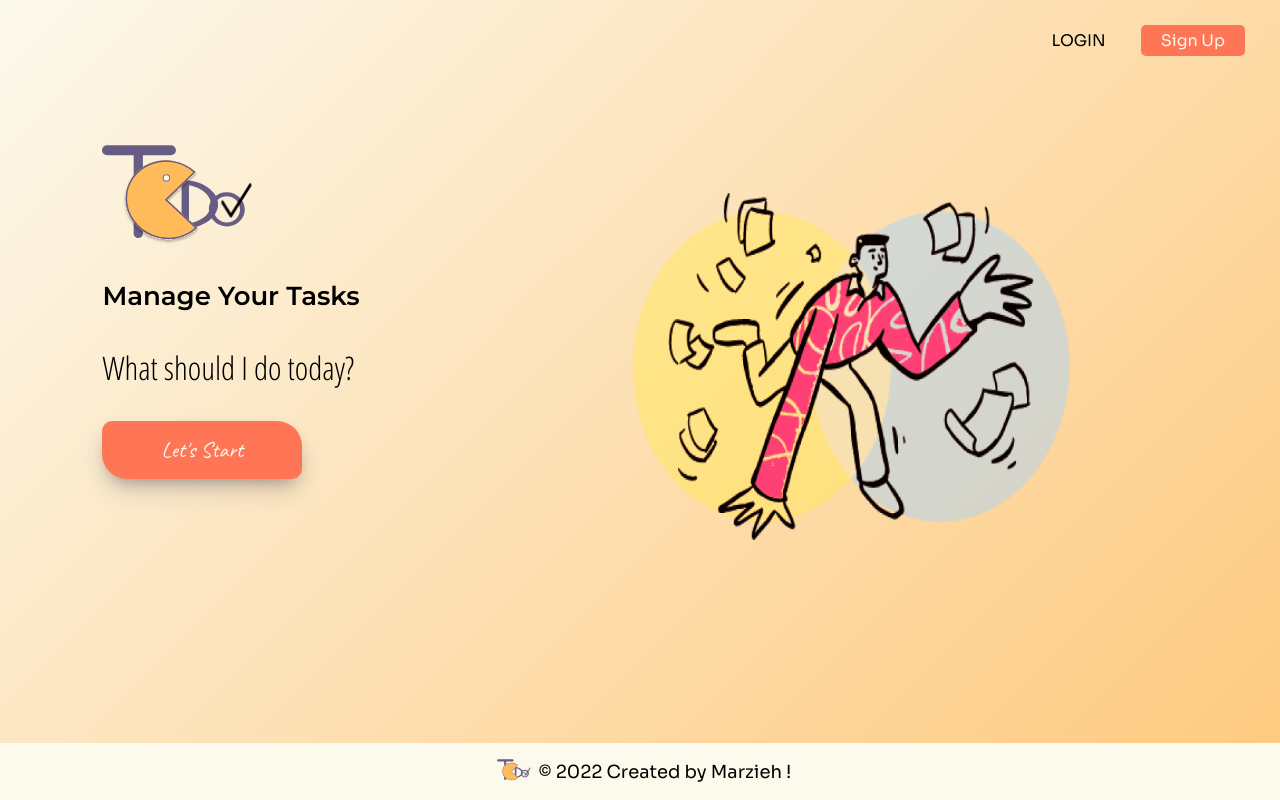
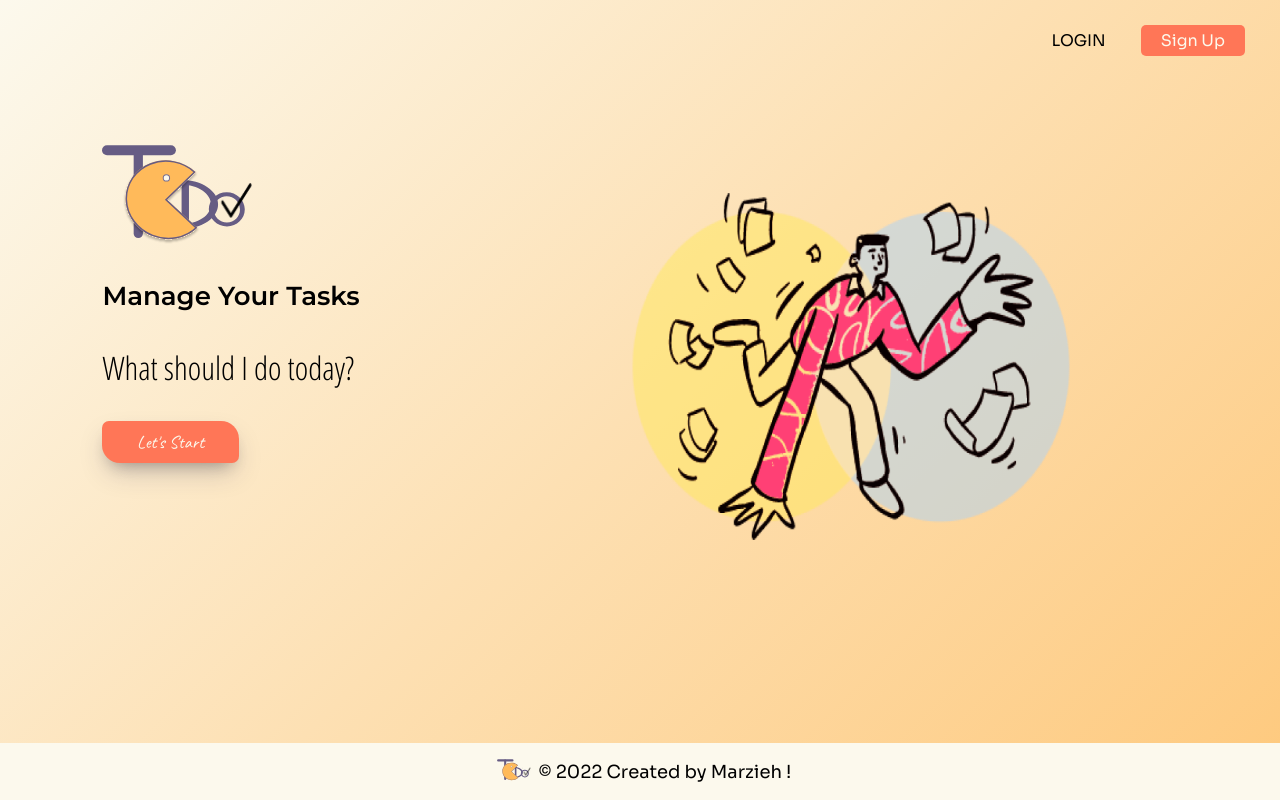
Before and after one commit to marzfd/Todo-List, a Next.js app in the folder client/: page / in a window 1280 px wide. Built offline with nearby package versions, Linux system fonts and the light colour scheme.

Commit message:
Make it better

```diff
--- a/client/components/Layout.js
+++ b/client/components/Layout.js
@@ -2,6 +2,7 @@ const Layout = ({ children }) => {
   return (
     <div>
       <main>
+
         {children}
       </main>
     </div>
--- a/client/pages/index.js
+++ b/client/pages/index.js
@@ -17,7 +17,8 @@ export default function Home() {
           <img src="/logo.svg" alt="Logo" />
           <h1>Manage Your Tasks</h1>
           <p>What should I do today?</p>
-          <style jsx>{`
+          <style jsx>
+            {`
               p {
                 font-family: 'Open Sans Condensed', sans-serif;
                 font-size: calc(1em + 0.5vw);
@@ -35,7 +36,8 @@ export default function Home() {
                   justify-content: center;
                 }
               }
-          `}</style>
+            `}
+          </style>
           <button className={styles.btn} >Let's Start</button>
         </div>
         <div className={styles.doodleImg}>
--- a/client/styles/Home.module.css
+++ b/client/styles/Home.module.css
@@ -26,7 +26,7 @@
   text-align: center;
   font-size: calc(10px + 1.5vmin);
   cursor: pointer;
-  border-radius: 10px 25px 10px 25px;
+  border-radius: 8px 23px 8px 23px;
   box-shadow: rgba(50, 50, 93, 0.25) 0px 13px 27px -5px, rgba(0, 0, 0, 0.3) 0px 8px 16px -8px;
 }
 
@@ -38,6 +38,13 @@
 @media (max-width: 1280px) {
   .main img {
     width: 50%;
+  }
+
+  .btn {
+    font-size: calc(10px + 1vmin);
+    width: 45%;
+    padding: 10px;
+    border-radius: 7px 18px 7px 18px;
   }
 
   .doodleImg {
```
Lines whose indentation alone changed are shown as unchanged.
